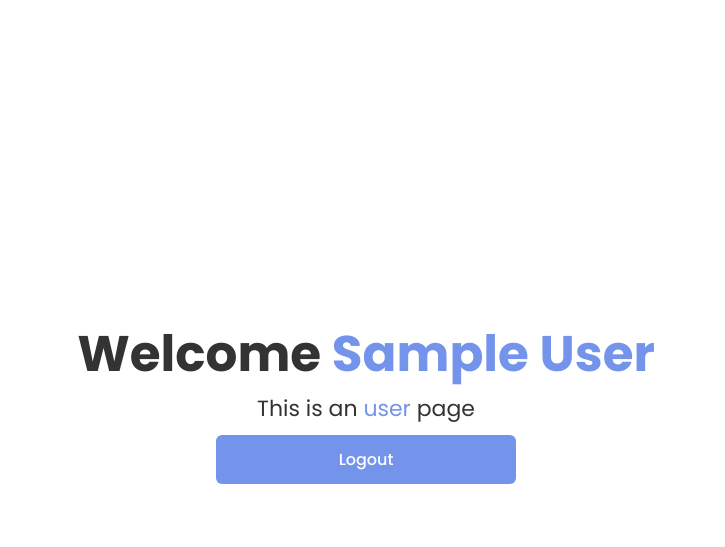
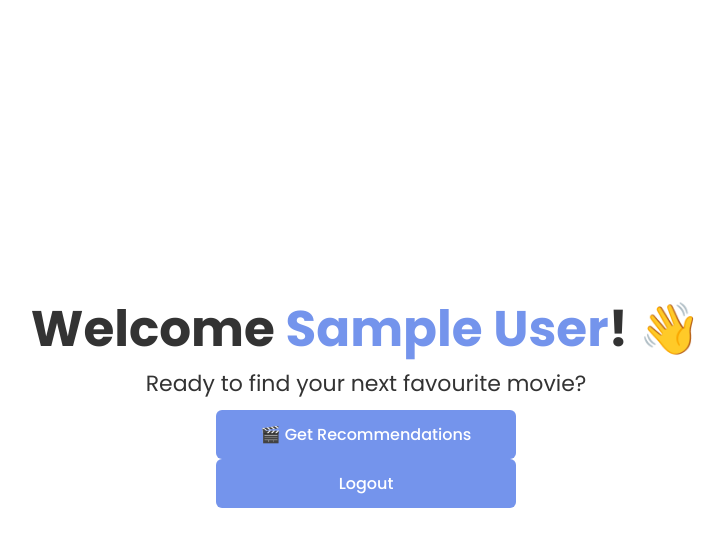
Before and after one commit to Archanaanil2106/Hybrid-movie-recommendation, a PHP site: page /user_page.php in a window 1280 px wide. Shown: the top 547 px of the page, without its empty margins (274-999 px from the left). Run offline with PHP 8.4, Linux system fonts and the light colour scheme; the visitor is signed in with stand-in values (Sample User, id 1).

Commit message:
Enhance user page with greeting and recommendations
Updated user page to include a movie recommendation button and a friendly greeting.

```diff
--- a/login_register/user_page.php
+++ b/login_register/user_page.php
@@ -19,8 +19,12 @@ if (!isset($_SESSION['email'])) {
 <body style="background: #fff;">
 
     <div class = "box">
-        <h1>Welcome  <span><?=  $_SESSION['name']; ?></span></h1>
-        <p>This is an <span>user</span> page</p>
+        <h1>Welcome <span><?= $_SESSION['name']; ?></span>! 👋</h1>
+        <p>Ready to find your next favourite movie?</p>
+        <button onclick="window.location.href='http://127.0.0.1:5000?user=<?= urlencode($_SESSION['name']); ?>'">
+            🎬 Get Recommendations
+        </button>
+
         <button onclick="window.location.href='logout.php'">Logout</button>
     </div>
 
```
